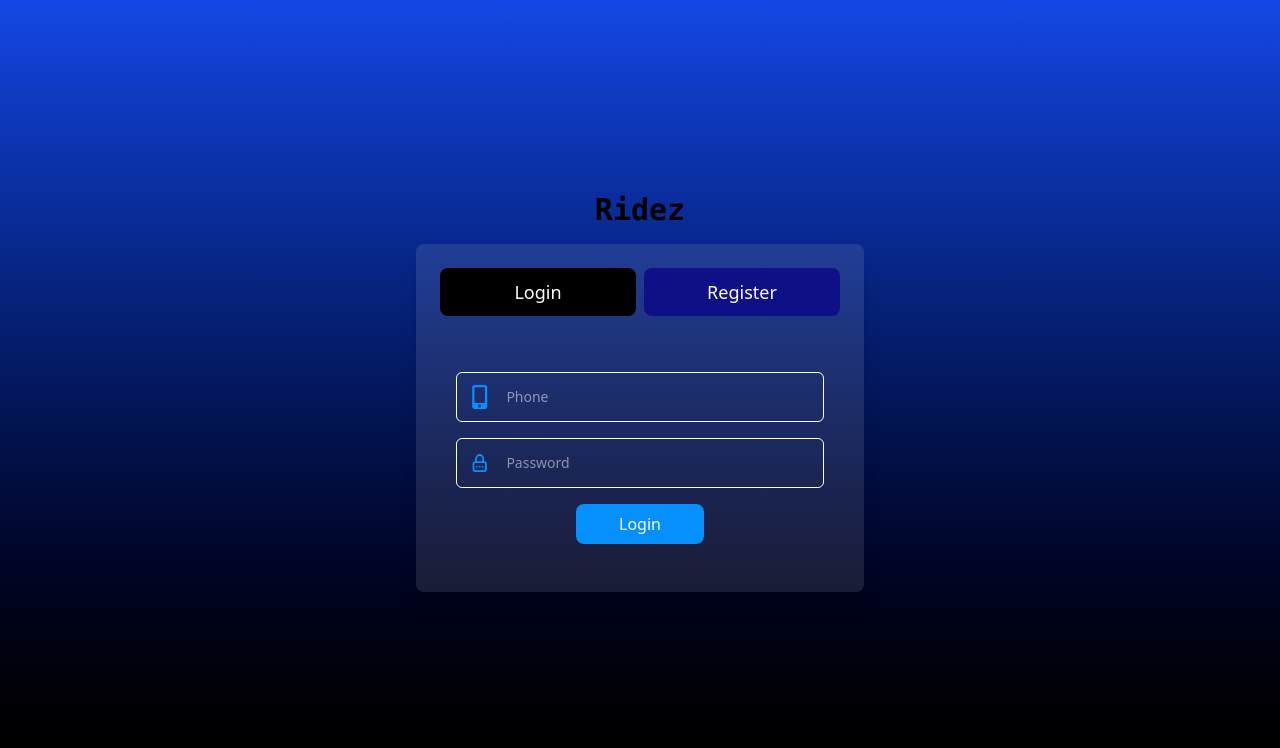
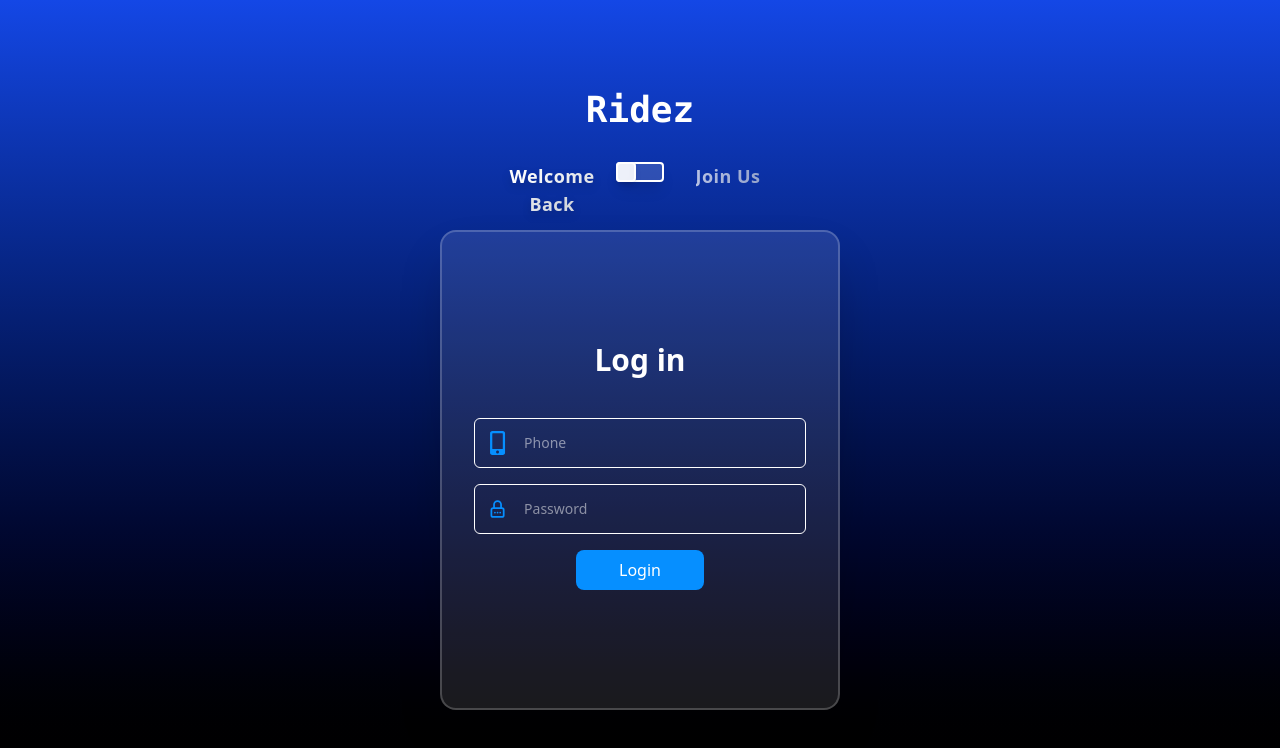
Before and after one commit to nikinmaheshkumar/ridez, a React (Vite) app in the folder Frontend/: page / in a window 1280 px wide. Shown: the top 748 px of the page. Built offline with nearby package versions, Linux system fonts and the light colour scheme; no server answers.

Commit message:
feat: enhance navigation and authentication UI with improved styles and animations

```diff
--- a/Frontend/src/components/Driver/DriverNav.jsx
+++ b/Frontend/src/components/Driver/DriverNav.jsx
@@ -39,7 +39,7 @@ function DriverNav() {
                             </div>
                         </div>
                         <div className="hidden md:block">
-                            <div className="ml-10 flex items-baseline space-x-8">
+                            <div className="ml-10 flex items-baseline space-x-4 lg:space-x-8">
                                 {navItems.map((item) => {
                                     const IconComponent = item.icon;
                                     return (
@@ -55,10 +55,20 @@ function DriverNav() {
                             </div>
                         </div>
                         <div className="hidden md:block">
-                            <button className="bg-gradient-to-r from-red-600 to-red-700 hover:from-red-700 hover:to-red-800 text-white px-6 py-2 rounded-lg text-sm font-medium transition-all duration-200 ease-in-out flex items-center space-x-2 shadow-lg hover:shadow-red-500/25 hover:scale-105" onClick={logout}>
+                            <button
+                            class="group flex items-center justify-start w-11 h-11 bg-red-600 rounded-full cursor-pointer relative overflow-hidden transition-all duration-200 shadow-lg hover:w-32 hover:rounded-lg active:translate-x-1 active:translate-y-1" onClick={logout}
+                        >
+                            <div
+                                className="flex items-center justify-center w-full transition-all duration-300 group-hover:justify-start group-hover:px-3"
+                            >
                                 <LogOut size={16} />
-                                <span>Logout</span>
-                            </button>
+                            </div>
+                            <div
+                                className="absolute right-5 transform translate-x-full opacity-0 text-white text-md font-semibold transition-all duration-300 group-hover:translate-x-0 group-hover:opacity-100 rounded-lg"
+                            >
+                                Logout
+                            </div>
+                        </button>
                         </div>
                         <div className="md:hidden">
                             <button
--- a/Frontend/src/components/LoginForm.jsx
+++ b/Frontend/src/components/LoginForm.jsx
@@ -47,7 +47,7 @@ export default function LoginForm() {
   return (
     <form
       onSubmit={handleLogin}
-      className="flex flex-col gap-4 py-6 px-4 w-full max-w-md mx-auto items-start  "
+      className="flex flex-col gap-4 py-2 px-4 w-full max-w-md mx-auto items-start  "
       autoComplete="off"
     >
       <label className="flex flex-row items-center border border-white rounded-md p-3 w-full">
--- a/Frontend/src/components/User/UserNav.jsx
+++ b/Frontend/src/components/User/UserNav.jsx
@@ -24,9 +24,9 @@ function UserNav() {
 
     const navItems = [
         { name: 'Dashboard', icon: LayoutDashboard, handle: handleDash },
-        { name: 'Profile', icon: User,  handle: handleProf },
-        { name: 'History', icon: History,  handle: handleHist },
-        { name: 'Join as Driver', icon: CirclePlus,  handle: handleDriv },
+        { name: 'Profile', icon: User, handle: handleProf },
+        { name: 'History', icon: History, handle: handleHist },
+        { name: 'Join as Driver', icon: CirclePlus, handle: handleDriv },
     ];
 
     return (
@@ -39,7 +39,7 @@ function UserNav() {
                         </div>
                     </div>
                     <div className="hidden md:block">
-                            <div className="ml-10 flex items-baseline space-x-8">
+                        <div className="ml-10 flex items-baseline space-x-4 lg:space-x-8">
                             {navItems.map((item) => {
                                 const IconComponent = item.icon;
                                 return (
@@ -55,10 +55,21 @@ function UserNav() {
                         </div>
                     </div>
                     <div className="hidden md:block">
-                            <button className="bg-gradient-to-r from-red-600 to-red-700 hover:from-red-700 hover:to-red-800 text-white px-6 py-2 rounded-lg text-sm font-medium transition-all duration-200 ease-in-out flex items-center space-x-2 shadow-lg hover:shadow-red-500/25 hover:scale-105" onClick={logout}>
+                        <button
+                            class="group flex items-center justify-start w-11 h-11 bg-red-600 rounded-full cursor-pointer relative overflow-hidden transition-all duration-200 shadow-lg hover:w-32 hover:rounded-lg active:translate-x-1 active:translate-y-1" onClick={logout}
+                        >
+                            <div
+                                className="flex items-center justify-center w-full transition-all duration-300 group-hover:justify-start group-hover:px-3"
+                            >
                                 <LogOut size={16} />
-                                <span>Logout</span>
+                            </div>
+                            <div
+                                className="absolute right-5 transform translate-x-full opacity-0 text-white text-md font-semibold transition-all duration-300 group-hover:translate-x-0 group-hover:opacity-100 rounded-lg"
+                            >
+                                Logout
+                            </div>
                         </button>
+
                     </div>
                     <div className="md:hidden">
                         <button
--- a/Frontend/src/pages/Auth.jsx
+++ b/Frontend/src/pages/Auth.jsx
@@ -3,21 +3,76 @@ import LoginForm from "../components/LoginForm.jsx";
 import RegisterForm from "../components/RegisterForm.jsx";
 
 export default function AuthPage() {
-  const [mode, setMode] = useState("login");
+  const [isChecked, setIsChecked] = useState(false);
 
-  const isLogin = mode === "login";
-  const isRegister = mode === "register";
+  const handleToggle = () => {
+    setIsChecked(!isChecked);
+  };
 
   return (
-    <div className="flex flex-col items-center justify-center min-h-screen bg-gradient-to-t from-black to-blue-700">
-        <h1 className="text-3xl items-center justify-center mx-auto mb-4 font-mono font-semibold">Ridez</h1>
-      <div className=" flex flex-col shadow-xl p-6 rounded-lg bg-white/10 dark:bg-black mb-4 max-w-xs sm:min-w-md" >
-        <div className="flex flex-row mb-8 gap-2">
-          <button onClick={() => setMode("login")} className={`rounded-lg basis-1/2 text-white text-lg h-12 transition ${isLogin ? "bg-black" : "bg-[#0f0f86]" }`}>Login</button>
-          <button onClick={() => setMode("register")} className={`rounded-lg basis-1/2 text-white text-lg h-12 transition ${isRegister ? "bg-black" : "bg-[#0f0f86]" }`}>Register</button>
+    <div className="min-h-screen bg-gradient-to-t from-black to-blue-700 flex flex-col items-center justify-center px-4 py-8">
+      <h1 className="text-2xl sm:text-3xl md:text-4xl font-mono font-semibold text-white mb-6 sm:mb-8 text-center">Ridez</h1>
+
+      <div className="relative flex flex-col items-center w-full max-w-md">
+
+        <div className="relative flex flex-col items-center gap-6 sm:gap-8 mb-8 sm:mb-12">
+          <label className="relative cursor-pointer">
+            <input
+              type="checkbox"
+              className="sr-only"
+              checked={isChecked}
+              onChange={handleToggle}
+            />
+            <div className="absolute -left-20 sm:-left-24 md:-left-28 top-0 w-16 sm:w-20 md:w-24 text-center">
+              <span className={`text-md sm:text-base md:text-lg font-bold bg-gradient-to-r from-white to-gray-300 bg-clip-text text-transparent tracking-wide transform transition-all duration-300 ${!isChecked ? 'scale-110 drop-shadow-lg' : 'scale-100 opacity-70'}`}>
+                Welcome Back
+              </span>
+            </div>
+            <div className="absolute -right-20 sm:-right-24 md:-right-28 top-0 w-16 sm:w-20 md:w-24 text-center">
+              <span className={`text-md sm:text-base md:text-lg font-bold bg-gradient-to-r from-white to-gray-300 bg-clip-text text-transparent tracking-wide transform transition-all duration-300 ${isChecked ? 'scale-110 drop-shadow-lg' : 'scale-100 opacity-70'}`}>
+                Join Us
+              </span>
+            </div>
+
+            <div className={`w-10 h-4 sm:w-12 sm:h-5 rounded border-2 border-white shadow-lg transition-all duration-300 ${isChecked ? 'bg-blue-500' : 'bg-white/15'}`}>
+              <div className={`w-4 h-4 sm:w-5 sm:h-5 bg-white/90 backdrop-blur-sm border-2 border-white rounded -mt-0.5 -ml-0.5 shadow-md transition-transform duration-300 ${isChecked ? 'translate-x-6 sm:translate-x-7' : 'translate-x-0'}`}></div>
+            </div>
+          </label>
         </div>
-        {mode === "login" ? <LoginForm /> : <RegisterForm setMode={setMode}/>}
+
+        <div className="relative w-full max-w-sm sm:max-w-md md:max-w-lg lg:w-100 h-110 sm:h-120 perspective-1000">
+          <div className={`relative w-full h-full transition-transform duration-700 transform-style-preserve-3d ${isChecked ? 'rotate-y-180' : ''}`}>
+
+            <div className="absolute inset-0 w-full h-full backface-hidden">
+              <div className="w-full h-full p-4 flex flex-col justify-center items-center bg-white/10 backdrop-blur-lg rounded-2xl border-2 border-white/20 shadow-2xl">
+                <h2 className="text-xl sm:text-2xl md:text-3xl font-bold text-white mb-4 sm:mb-6 md:mb-8 top-2">Log in</h2>
+                <LoginForm />
+              </div>
+            </div>
+
+            <div className="absolute inset-0 w-full h-full backface-hidden rotate-y-180">
+              <div className="w-full h-full p-4 sm:p-6 md:p-8 flex flex-col justify-center items-center bg-white/10 backdrop-blur-lg rounded-2xl border-2 border-white/20 shadow-2xl">
+                <h2 className="text-xl sm:text-2xl md:text-3xl font-bold text-white mb-4 sm:mb-6 md:mb-8">Sign up</h2>
+                <RegisterForm />
+              </div>
+            </div>
+          </div>
+        </div>
       </div>
+      <style jsx>{`
+        .perspective-1000 {
+          perspective: 1000px;
+        }
+        .transform-style-preserve-3d {
+          transform-style: preserve-3d;
+        }
+        .backface-hidden {
+          backface-visibility: hidden;
+        }
+        .rotate-y-180 {
+          transform: rotateY(180deg);
+        }
+      `}</style>
     </div>
   );
 }
```
Lines whose indentation alone changed are shown as unchanged.
